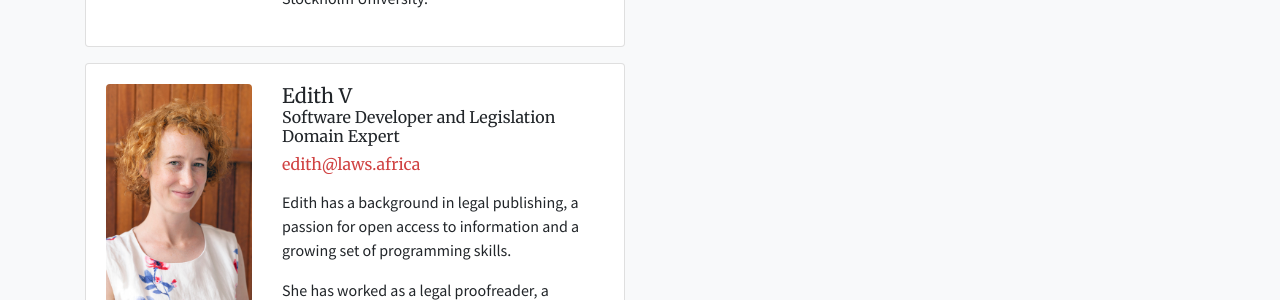
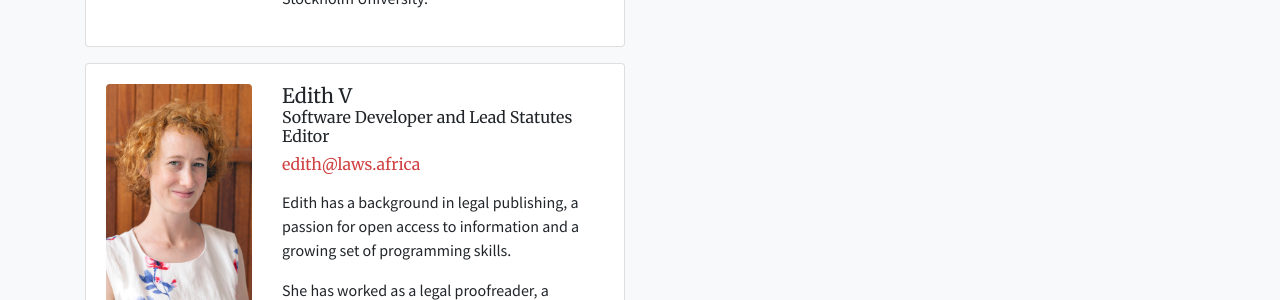
Before and after one commit to laws-africa/laws-africa.github.io, a Jekyll site: the page built from about.markdown, in a window 1280 px wide and 900 px high, scrolled down 1387 px. Shown: the part 153-453 px from the top of the window. Built offline with Jekyll 4.4.1, drawn with Linux system fonts in a browser that asks for light colours; nearby versions of some CDN libraries.

Commit message:
Updated Edith

```diff
--- a/_people/edith.markdown
+++ b/_people/edith.markdown
@@ -3,7 +3,7 @@ title: Edith V
 date: 2018-12-14 13:45:00 +02:00
 position: 3
 email: edith@laws.africa
-role: Software Developer and Legislation Domain Expert
+role: Software Developer and Lead Statutes Editor
 group: core
 image: "/img/team/edith.jpg"
 profile: edithv
```
